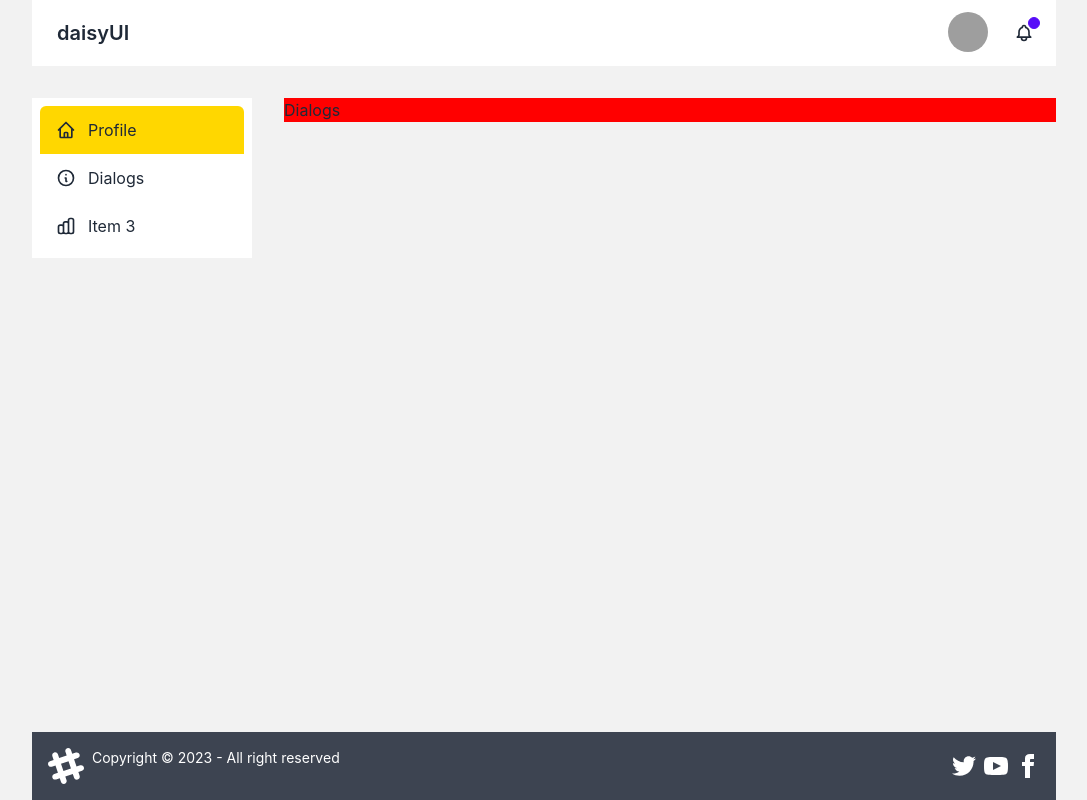
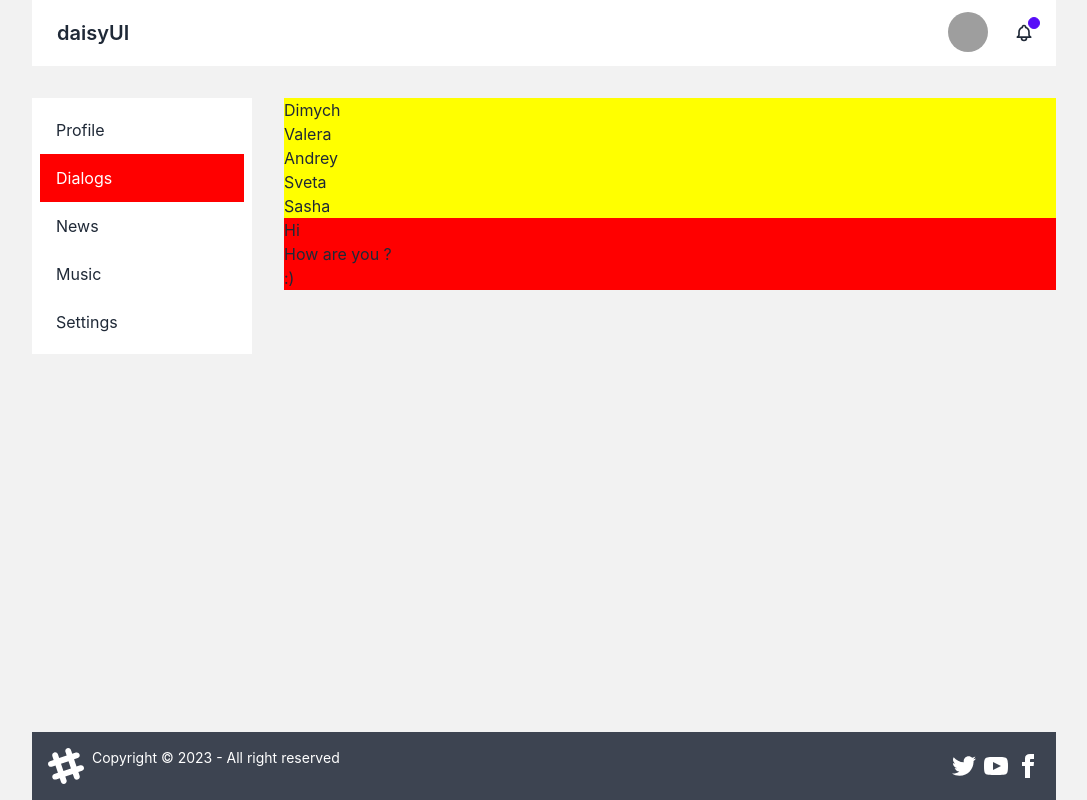
Before and after one commit to gzalinski/react-social-network, a React (Create React App) app: page /dialogs in a window 1280 px wide. Shown: the whole page, without its empty margins (96-1183 px from the left). Built offline with nearby package versions, Linux system fonts and the light colour scheme; grey boxes are pictures that could not be loaded.

Commit message:
fix NavLink Active & Refactor Dialogs

```diff
--- a/src/App.js
+++ b/src/App.js
@@ -16,7 +16,7 @@ const App = (props) => {
                     </aside>
                     <div className="site__content">
                         <Routes>
-                            <Route path='/profile' element={<Profile/>}/>
+                            <Route exact path='/profile' element={<Profile/>}/>
                             <Route path='/dialogs' element={<Dialogs/>}/>
                         </Routes>
                     </div>
--- a/src/components/Dialogs/Dialogs.jsx
+++ b/src/components/Dialogs/Dialogs.jsx
@@ -1,9 +1,39 @@
 import React from "react";
 import s from './Dialogs.module.css'
+import {NavLink} from "react-router-dom";
+
+const DialogItem = (props) => {
+    return (
+        <div className={s.dialog}>
+            <NavLink to={'/dialogs/'+props.id} className={s.dialog}>{props.name}</NavLink>
+        </div>
+    );
+}
+
+const Message = (props) => {
+    return (
+        <div className={s.message}>
+            {props.text}
+        </div>
+    );
+}
 
 const Dialogs = (props) => {
     return (
-        <div className={s.item}>Dialogs</div>
+        <div className={s.dialogs}>
+            <div className={s.dialogs__items}>
+                <DialogItem id="1" name="Dimych"/>
+                <DialogItem id="2" name="Valera"/>
+                <DialogItem id="3" name="Andrey"/>
+                <DialogItem id="4" name="Sveta"/>
+                <DialogItem id="5" name="Sasha"/>
+            </div>
+            <div className={s.messages}>
+                <Message text="Hi" />
+                <Message text="How are you ?" />
+                <Message text=":)" />
+            </div>
+        </div>
     );
 }
 
--- a/src/components/Dialogs/Dialogs.module.css
+++ b/src/components/Dialogs/Dialogs.module.css
@@ -1,3 +1,19 @@
-.item{
+.dialogs{
     background: red;
 }
+
+.dialogs__items{
+
+}
+
+.dialog{
+    background: yellow;
+}
+
+.messages{
+
+}
+
+.message{
+
+}
--- a/src/components/Sidebar/menu.jsx
+++ b/src/components/Sidebar/menu.jsx
@@ -1,39 +1,25 @@
 import React from "react";
-import classes from './menu.module.css'
+import s from './menu.module.css'
+import {NavLink} from "react-router-dom";
 
-const Menu = () => {
+const Menu = (props) => {
     return (
-        <nav className={classes.nav}>
-            <ul className={classes.list}>
-                <li className={`${classes.item} ${classes.active}`}>
-                    <a href="/profile">
-                        <svg xmlns="http://www.w3.org/2000/svg" className="h-5 w-5" fill="none" viewBox="0 0 24 24"
-                             stroke="currentColor">
-                            <path strokeLinecap="round" strokeLinejoin="round" strokeWidth="2"
-                                  d="M3 12l2-2m0 0l7-7 7 7M5 10v10a1 1 0 001 1h3m10-11l2 2m-2-2v10a1 1 0 01-1 1h-3m-6 0a1 1 0 001-1v-4a1 1 0 011-1h2a1 1 0 011 1v4a1 1 0 001 1m-6 0h6"/>
-                        </svg>
-                        Profile
-                    </a>
+        <nav className={s.nav}>
+            <ul className={s.list}>
+                <li className={s.item}>
+                    <NavLink to="/profile"  className={ ({isActive}) => isActive && s.active } >Profile</NavLink>
                 </li>
-                <li  className={classes.item}>
-                    <a href="/dialogs">
-                        <svg xmlns="http://www.w3.org/2000/svg" className="h-5 w-5" fill="none" viewBox="0 0 24 24"
-                             stroke="currentColor">
-                            <path strokeLinecap="round" strokeLinejoin="round" strokeWidth="2"
-                                  d="M13 16h-1v-4h-1m1-4h.01M21 12a9 9 0 11-18 0 9 9 0 0118 0z"/>
-                        </svg>
-                        Dialogs
-                    </a>
+                <li className={s.item}>
+                    <NavLink to="/dialogs" className={ ({isActive}) => isActive && s.active }>Dialogs</NavLink>
                 </li>
-                <li  className={classes.item}>
-                    <a>
-                        <svg xmlns="http://www.w3.org/2000/svg" className="h-5 w-5" fill="none" viewBox="0 0 24 24"
-                             stroke="currentColor">
-                            <path strokeLinecap="round" strokeLinejoin="round" strokeWidth="2"
-                                  d="M9 19v-6a2 2 0 00-2-2H5a2 2 0 00-2 2v6a2 2 0 002 2h2a2 2 0 002-2zm0 0V9a2 2 0 012-2h2a2 2 0 012 2v10m-6 0a2 2 0 002 2h2a2 2 0 002-2m0 0V5a2 2 0 012-2h2a2 2 0 012 2v14a2 2 0 01-2 2h-2a2 2 0 01-2-2z"/>
-                        </svg>
-                        Item 3
-                    </a>
+                <li className={s.item}>
+                    <NavLink to="/news" className={ ({isActive}) => isActive && s.active } > News </NavLink>
+                </li>
+                <li className={s.item}>
+                    <NavLink to="/music" className={ ({isActive}) => isActive && s.active } > Music </NavLink>
+                </li>
+                <li className={s.item}>
+                    <NavLink to="/settings" className={ ({isActive}) => isActive && s.active } > Settings </NavLink>
                 </li>
             </ul>
         </nav>
--- a/src/components/Sidebar/menu.module.css
+++ b/src/components/Sidebar/menu.module.css
@@ -6,10 +6,10 @@
     @apply p-2 rounded-md menu;
 }
 
-.item {
+.link{
 
 }
 
-.active{
-    background: gold;
+.active {
+    background: red;
 }
```
